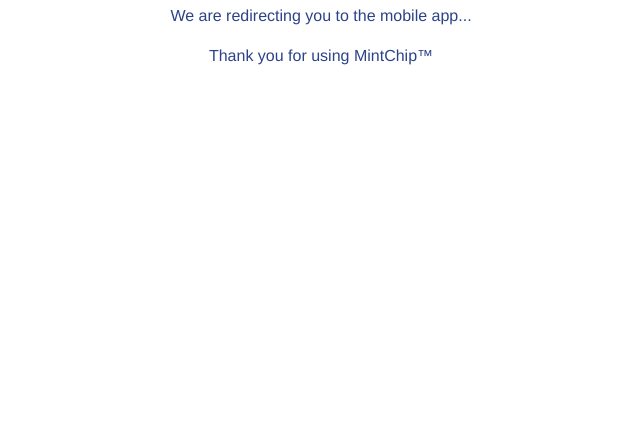
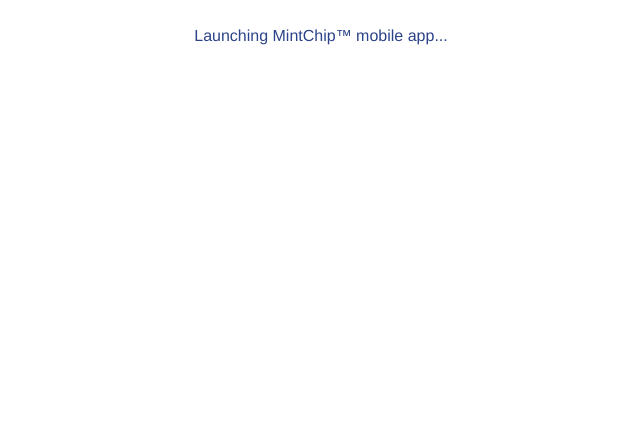
Before and after one commit to nanoPayinc/mobileInstaller, a plain HTML site: page index.html in a window 1280 px wide. Shown: the part 377-800 px from the top of the page, without its empty margins (319-959 px from the left). Drawn offline with Linux system fonts and the light colour scheme.

Commit message:
Update mintchip redirect text.

```diff
--- a/index.html
+++ b/index.html
@@ -14,9 +14,7 @@
     <div class="message">
       <img src="/mintchip-logo.png" alt="mintchip">
 
-      <p>We are redirecting you to the mobile app...</p>
-
-      <p>Thank you for using MintChip™</p>
+      <p>Launching MintChip™ mobile app...</p>
     </div>
 
     <script type="text/javascript" src="/index.js"></script>
```
